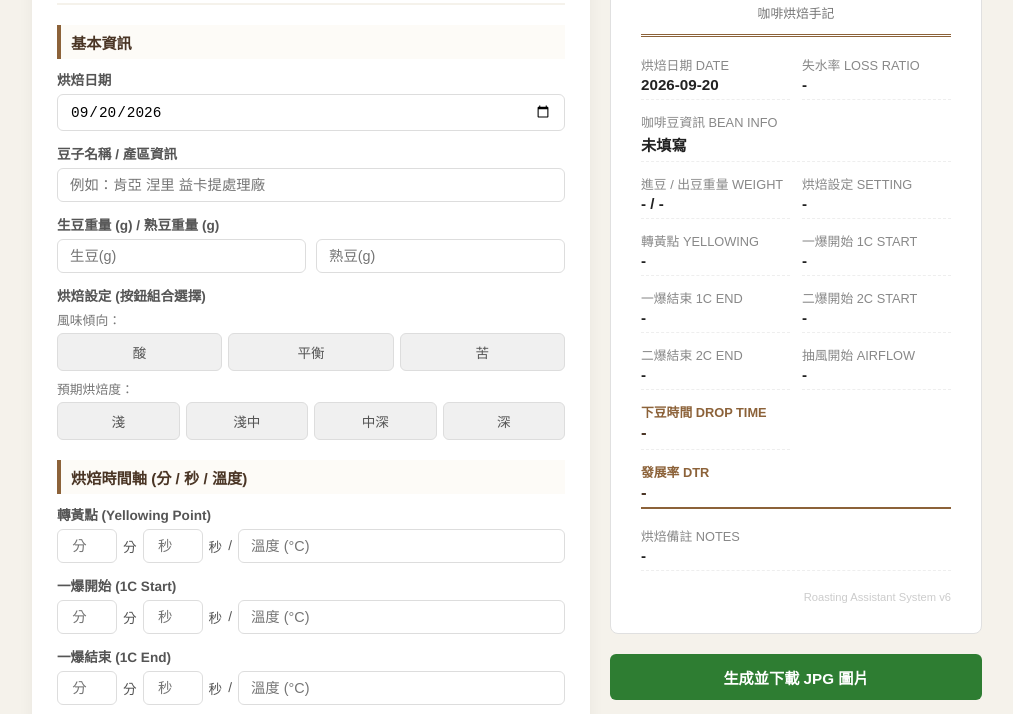
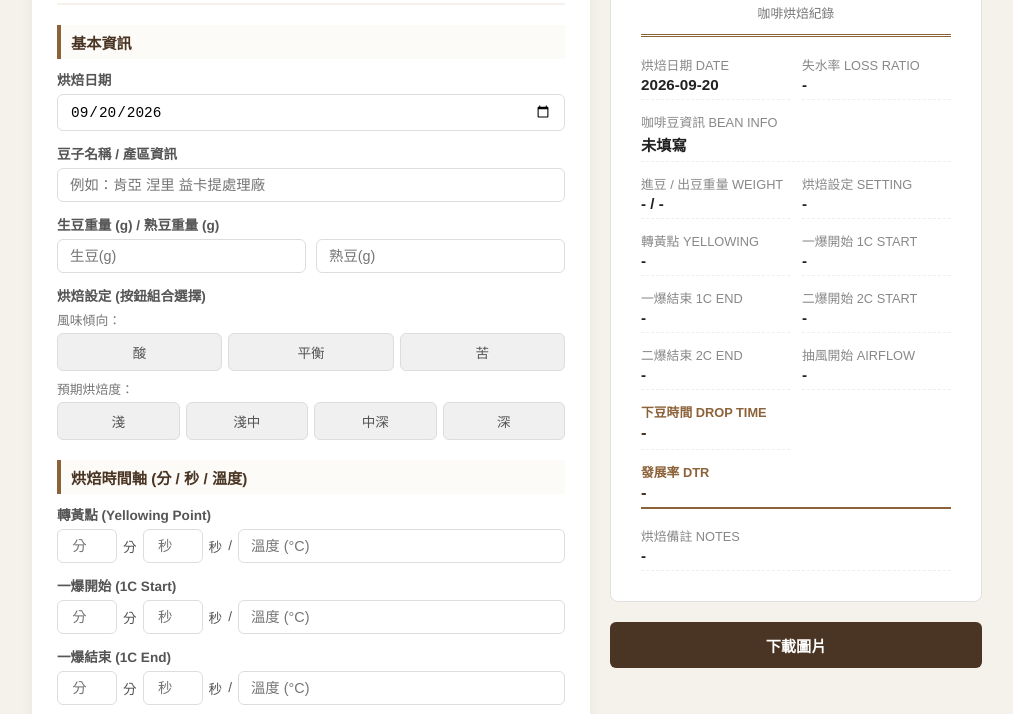
Before and after one commit to jellyfish-droid/coffeeroast, a plain HTML site: page index.html in a window 1280 px wide. Shown: the part 223-937 px from the top of the page, without its empty margins (133-1146 px from the left). Drawn offline with nearby package versions, Linux system fonts and the light colour scheme.

Commit message:
Modify button styles and update text content
Updated button styles and text in the HTML file. Removed watermark and adjusted textarea placeholder.

```diff
--- a/index.html
+++ b/index.html
@@ -192,8 +192,8 @@
         .btn-save:hover { background-color: var(--primary-color); }
         .btn-reset { background-color: #e57373; color: white; }
         .btn-reset:hover { background-color: #d32f2f; }
-        .btn-download { background-color: #2e7d32; color: white; }
-        .btn-download:hover { background-color: #1b5e20; }
+        .btn-download { background-color: #4a3525; color: white; }
+        .btn-download:hover { background-color: #312318; }
 
         /* 右側預覽卡片樣式 */
         #capture-area {
@@ -263,13 +263,6 @@
             font-weight: bold;
             margin-right: 5px;
             border: 1px solid #dcd1be;
-        }
-
-        .watermark {
-            text-align: right;
-            font-size: 0.7rem;
-            color: #ccc;
-            margin-top: 20px;
         }
     </style>
 </head>
@@ -407,7 +400,7 @@
                 <div class="form-section-title">備註</div>
                 <div class="form-group">
                     <label>風味筆記 / 烘焙備註</label>
-                    <textarea id="notes" rows="3" placeholder="例如：下豆前 30 秒開大排風..." oninput="handleInput()"></textarea>
+                    <textarea id="notes" rows="3" placeholder="" oninput="handleInput()"></textarea>
                 </div>
             </form>
             <div class="btn-group">
@@ -420,7 +413,7 @@
             <div id="capture-area">
                 <div class="preview-header">
                     <h3>ROASTING LOG</h3>
-                    <p>咖啡烘焙手記</p>
+                    <p>咖啡烘焙紀錄</p>
                 </div>
                 <div class="preview-grid">
                     <div class="preview-item">
@@ -482,11 +475,10 @@
                         <div class="preview-value" id="p-notes" style="white-space: pre-wrap;">-</div>
                     </div>
                 </div>
-                <div class="watermark">Roasting Assistant System v6</div>
             </div>
 
             <div class="btn-group">
-                <button class="main-btn btn-download" onclick="downloadJPG()">生成並下載 JPG 圖片</button>
+                <button class="main-btn btn-download" onclick="downloadJPG()">下載圖片</button>
             </div>
         </div>
     </div>
@@ -580,7 +572,6 @@
         let fcTotalSec = fcMin * 60 + fcSec;
         let dropTotalSec = dropMin * 60 + dropSec;
 
-        // 必須同時有填寫一爆與下豆時間，且下豆時間需大於一爆時間
         if ((log.fcMin !== '' || log.fcSec !== '') && (log.dropMin !== '' || log.dropSec !== '') && dropTotalSec > fcTotalSec && dropTotalSec > 0) {
             let dtr = ((dropTotalSec - fcTotalSec) / dropTotalSec) * 100;
             return dtr.toFixed(2) + ' %';
@@ -653,7 +644,6 @@
             document.getElementById('p-setting').innerText = '-';
         }
 
-        // 依照新順序渲染時間軸
         document.getElementById('p-yl').innerText = formatTimelineString(log.ylMin, log.ylSec, log.ylTemp);
         document.getElementById('p-fc').innerText = formatTimelineString(log.fcMin, log.fcSec, log.fcTemp);
         document.getElementById('p-fce').innerText = formatTimelineString(log.fceMin, log.fceSec, log.fceTemp);
@@ -662,7 +652,6 @@
         document.getElementById('p-af').innerText = formatTimelineString(log.afMin, log.afSec, log.afTemp);
         document.getElementById('p-dropTime').innerText = formatTimelineString(log.dropMin, log.dropSec, log.dropTemp);
 
-        // 計算並更新發展率 (DTR)
         let dtrText = calculateDTR(log);
         document.getElementById('dtrVal').value = dtrText !== '-' ? dtrText : '';
         document.getElementById('p-dtr').innerText = dtrText;
```
